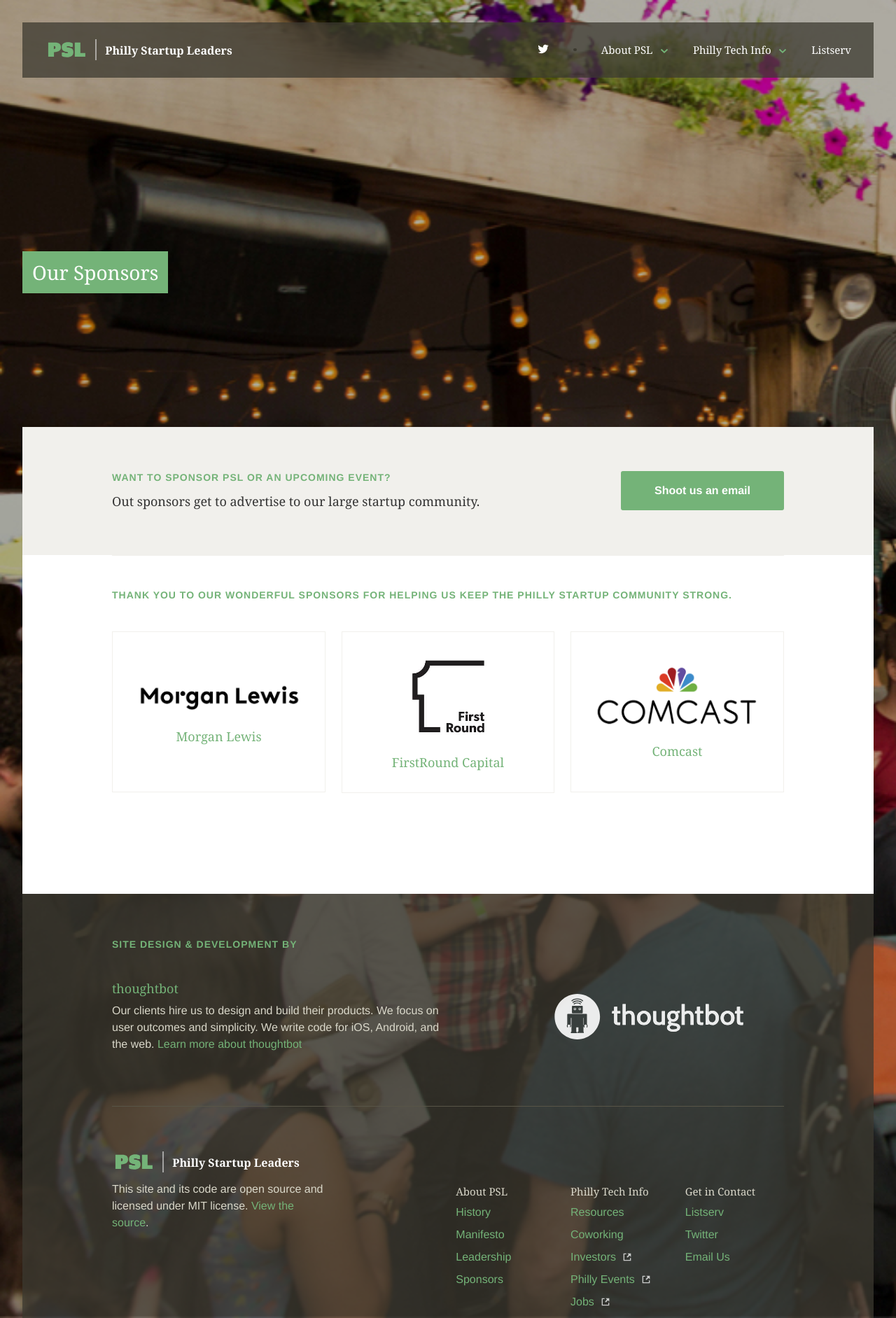
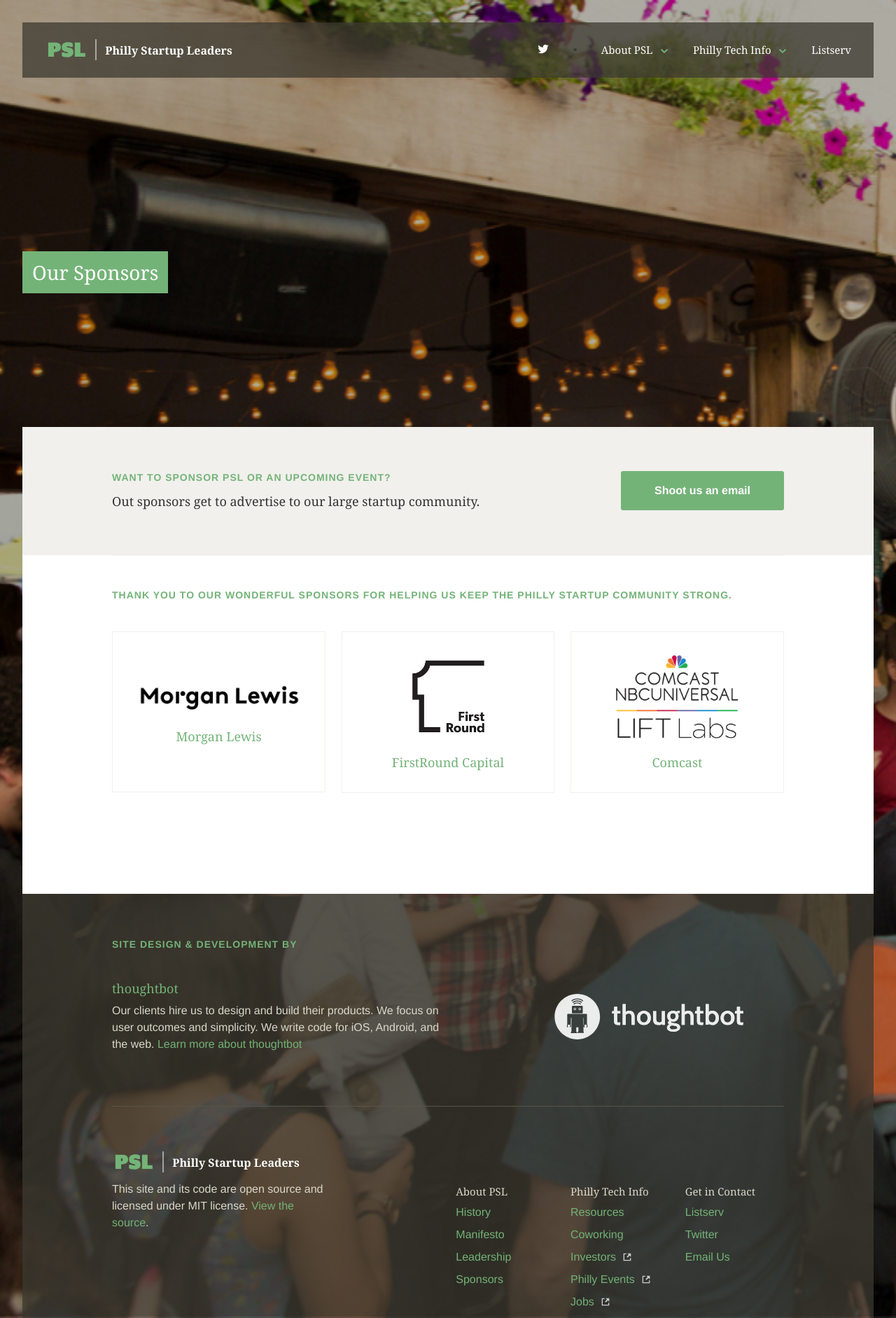
Before and after one commit to phillystartupleaders/psl, a Jekyll site: the page built from sponsors/index.html, in a window 1280 px wide. Shown: the whole page at 70% size. Built offline with Jekyll 4.4.1, drawn with Linux system fonts in a browser that asks for light colours; nearby versions of some CDN libraries.

Commit message:
Update Comcast Lift Labs image and link.

```diff
--- a/sponsors/index.html
+++ b/sponsors/index.html
@@ -27,8 +27,8 @@ title: Our Sponsors
         </a>
       </li>
       <li>
-        <a href="http://www.xfinity.com/">
-          <img src="{{ site.baseurl }}/images/sponsors/comcast.png" alt="Comcast Logo" />
+        <a href="http://lift.comcast.com/">
+          <img src="{{ site.baseurl }}/images/sponsors/comcast-lift.png" alt="Comcast Logo" />
           <h2>Comcast</h2>
         </a>
       </li>
```
Also changed, not shown: images/sponsors/comcast-lift.png (added).
